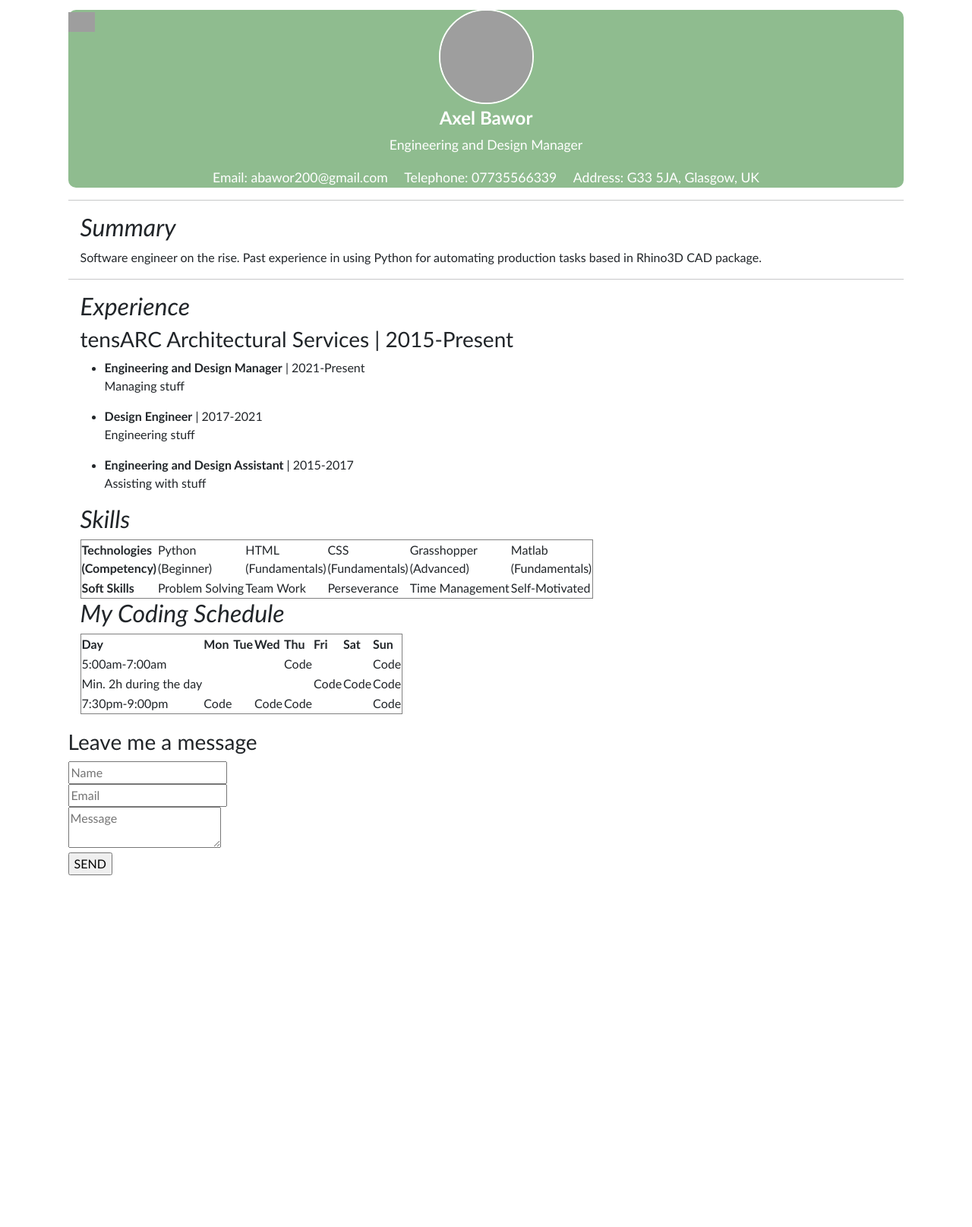
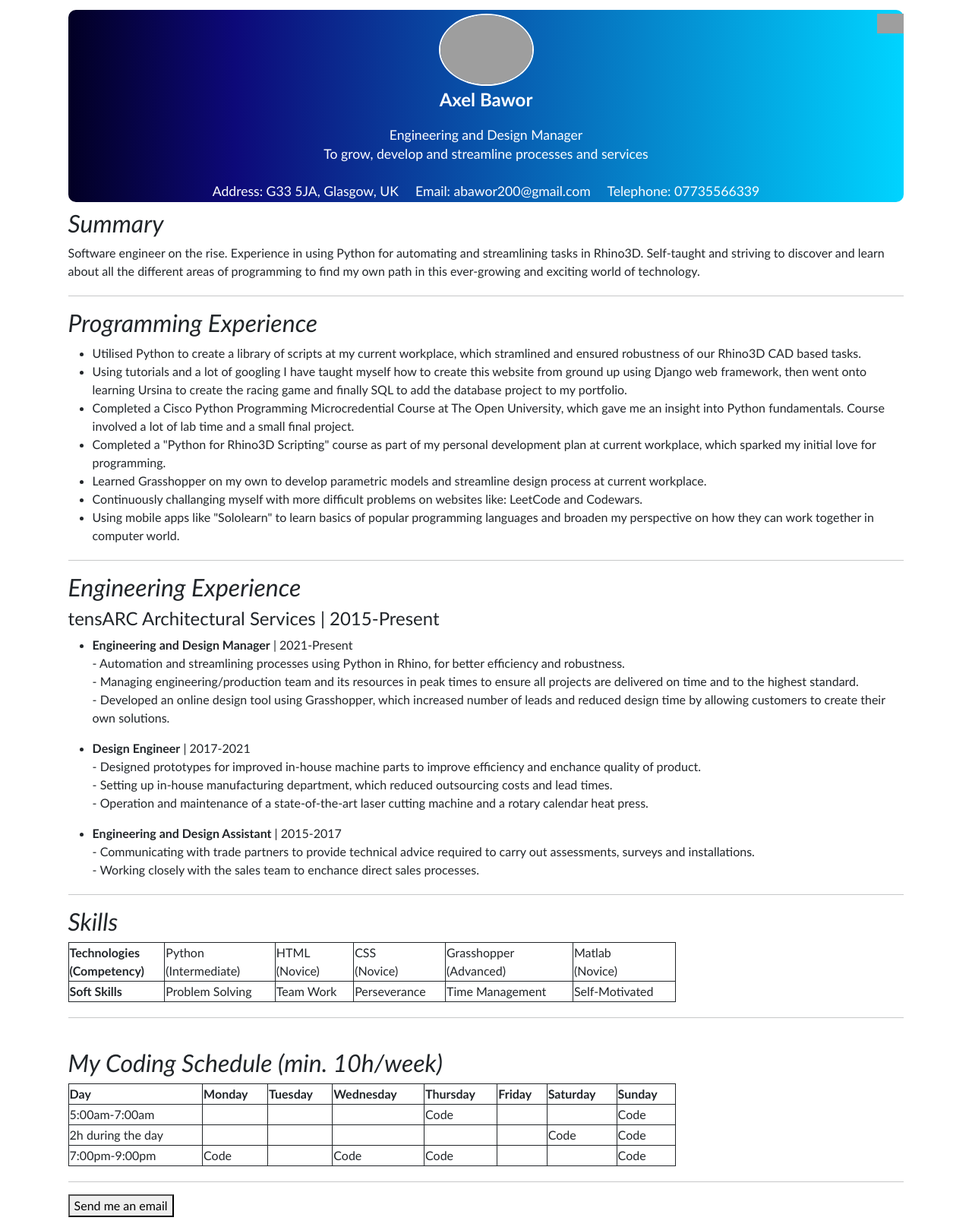
Before and after one commit to abawor/django_portfolio_website, a Django app: page /resume in a window 1280 px wide. Shown: the whole page at 76% size. Before the commit the page ends 1152 px from the top, so only its background shows below. Run offline with Django 3.2, Linux system fonts and the light colour scheme; grey boxes are pictures that could not be loaded.

Commit message:
Worked on Resume page and fixed image centering.

```diff
--- a/blog/static/css/resume.css
+++ b/blog/static/css/resume.css
@@ -7,48 +7,67 @@ h2 {
     font-style: italic;
 }
 
+hr {
+    margin-top: 20px;
+}
+
+input {
+    margin-bottom: 5px;
+}
+
+textarea {
+    margin-bottom: 5px;
+}
+
 .name {
     font-size: 150%;
     font-weight: bold;
-    margin: 0px;
     text-align: center;
 }
 
 .prof-contact {
     font-size: 110%;
-    margin-top: 5px;
     text-align: center;
+    margin-bottom: -1px;
 }
 
 .self-image {
-    display: block;
     border: 2px solid white;
     border-radius: 50%;
-    height: 125px;
     width: 125px;
+    display: block;
     margin: auto;
+    position: relative;
+}
+
+#home {
+    width: 35px;
+    position: absolute;
+    right: 0;
 }
 
 .header {
-    background-color: #8FBC8F;
+    background: rgb(2,0,36);
+    background: linear-gradient(90deg, rgba(2,0,36,1) 0%, rgba(13,9,121,1) 20%, rgba(0,212,255,1) 100%);    margin-top: 0;
     border-radius: 10px;
     color: white;
     padding-top: 5px;
+    position: relative;
 }
 
 .summary {
-    padding-left: 16px;
+    padding-top: 10px;
 }
 
-.experience {
-    padding-left: 16px;
+.skills table {
+    width: 800px;
 }
 
-.skills {
-    padding-left: 16px;
+.my-coding-schedule table {
+    width: 800px;
 }
 
-.my-coding-schedule {
-    padding-left: 16px;
-    margin-bottom: 20px;
+tr, th, td {
+    border: solid;
+    border-width: 1px;
 }
--- a/blog/templates/webapp/blog.html
+++ b/blog/templates/webapp/blog.html
@@ -16,7 +16,7 @@
       		</a>
       	{% endif %}
       	<h1>
-        <a href='/'><img src="https://static.thenounproject.com/png/3064787-200.png" width=35px style="margin-top: -10px;"></a>
+        <a href='/'><img src="https://static.thenounproject.com/png/3064787-200.png" id=home></a>
         Blog</h1>
       </div>
     </header>
--- a/blog/templates/webapp/resume.html
+++ b/blog/templates/webapp/resume.html
@@ -10,55 +10,78 @@
   <body>
         <!-- Header start -->
     <div class='header'>
-      <a href='/'><img src="https://static.thenounproject.com/png/3064787-200.png" width=35px style="margin-top: -5px;"></a>
-      <img class='self-image' src='https://media.licdn.com/dms/image/C4E03AQEq4GcY2QD6vQ/profile-displayphoto-shrink_800_800/0/1645962424302?e=1685577600&v=beta&t=jZNSpBnkxE7z1IHIqr-jY0YRtD3vc1wZTfQc0Ipqes4' style="margin-top: -30px;">
+      <a href='/'><img src="https://static.thenounproject.com/png/3064787-200.png" id=home></a>
+      <img class='self-image' src='https://media.licdn.com/dms/image/C4E03AQEq4GcY2QD6vQ/profile-displayphoto-shrink_800_800/0/1645962424302?e=1685577600&v=beta&t=jZNSpBnkxE7z1IHIqr-jY0YRtD3vc1wZTfQc0Ipqes4'>
           <p class='name'> Axel Bawor </p>
           <p class='prof-contact'> Engineering and Design Manager </p>
-      <p class='prof-contact'> Email: abawor200@gmail.com &emsp; Telephone: 07735566339 &emsp; Address: G33 5JA, Glasgow, UK </p>
+          <p class='prof-contact'> To grow, develop and streamline processes and services </p>
+          <br>
+      <p class='prof-contact'> Address: G33 5JA, Glasgow, UK  &emsp; Email: abawor200@gmail.com &emsp; Telephone: 07735566339 </p>
     </div>
-    <hr/>
         <!-- Header end -->
 
         <!-- Summary section start -->
     <div class='summary'>
       <h2> Summary </h2>
-      <p> Software engineer on the rise. Past experience in using
-        Python for automating production tasks based in Rhino3D CAD package. </p>
+      <p> Software engineer on the rise. Experience in using Python for automating and
+      streamlining tasks in Rhino3D. Self-taught and striving to discover and learn
+      about all the different areas of programming to find my own path in this ever-growing
+      and exciting world of technology.</p>
+      <hr>
     </div>
-    <hr>
         <!-- Summary section end -->
 
         <!-- Experience section start -->
-    <div class='experience'>
-      <h2> Experience </h2>
-      <div class='jobs'>
-        <h3> tensARC Architectural Services | 2015-Present </h3>
+    <div>
+      <h2> Programming Experience </h2>
+        <ul>
+          <li>Utilised Python to create a library of scripts at my current workplace, which stramlined and ensured robustness of our Rhino3D CAD based tasks.</li>
+          <li>Using tutorials and a lot of googling I have taught myself how to create this website from ground up using Django web framework, then went onto learning Ursina to create the racing game and finally SQL to add the database project to my portfolio.</li>
+          <li>Completed a Cisco Python Programming Microcredential Course at The Open University, which gave me an insight into Python fundamentals. Course involved a lot of lab time and a small final project.</li>
+          <li>Completed a "Python for Rhino3D Scripting" course as part of my personal development plan at current workplace, which sparked my initial love for programming.</li>
+          <li>Learned Grasshopper on my own to develop parametric models and streamline design process at current workplace.</li>
+          <li>Continuously challanging myself with more difficult problems on websites like: LeetCode and Codewars.</li>
+          <li>Using mobile apps like "Sololearn" to learn basics of popular programming languages and broaden my perspective on how they can work together in computer world.</li>
+        </ul>
+      <hr>
+      </div>
+      <h2> Engineering Experience </h2>
+      <div>
+        <h4> tensARC Architectural Services | 2015-Present </h4>
         <ul>
           <li><b>Engineering and Design Manager</b> | 2021-Present
-            <p>Managing stuff</p>
+            <p>- Automation and streamlining processes using Python in Rhino, for better efficiency and robustness.<br>
+            - Managing engineering/production team and its resources in peak times to ensure all projects are delivered on time and to the highest standard.<br>
+            - Developed an online design tool using Grasshopper, which increased number of leads and reduced design time by allowing customers to create their own solutions.</p>
           </li>
           <li><b>Design Engineer</b> | 2017-2021
-            <p>Engineering stuff</p>
+            <p>- Designed prototypes for improved in-house machine parts to improve efficiency and enchance quality of product.<br>
+            - Setting up in-house manufacturing department, which reduced outsourcing costs and lead times.<br>
+            - Operation and maintenance of a state-of-the-art laser cutting machine and a rotary calendar heat press.</p>
+          </li>
           </li>
           <li><b>Engineering and Design Assistant</b> | 2015-2017
-            <p>Assisting with stuff</p>
+            <p>- Communicating with trade partners to provide technical advice required to carry out assessments, surveys and installations.<br>
+            - Working closely with the sales team to enchance direct sales processes.<br>
+          </li>
           </li>
         </ul>
       </div>
+      <hr>
     </div>
         <!-- Experience section end -->
 
         <!-- Skills section start -->
     <div class='skills'>
       <h2> Skills </h2>
-      <table border='1'>
+      <table>
         <tr>
           <th>Technologies <br> (Competency)</th>
-          <td>Python <br> (Beginner)</td>
-          <td>HTML <br> (Fundamentals)</td>
-          <td>CSS <br> (Fundamentals)</td>
+          <td>Python <br> (Intermediate)</td>
+          <td>HTML <br> (Novice)</td>
+          <td>CSS <br> (Novice)</td>
           <td>Grasshopper <br> (Advanced)</td>
-          <td>Matlab <br> (Fundamentals)</td>
+          <td>Matlab <br> (Novice)</td>
         </tr>
         <tr>
           <th>Soft Skills</th>
@@ -69,22 +92,24 @@
           <td>Self-Motivated</td>
         </tr>
       </table>
+      <hr>
     </div>
         <!-- Skills section end -->
 
         <!-- My Schedule section start -->
+    <br>
     <div class='my-coding-schedule'>
-      <h2>My Coding Schedule</h2>
-      <table border='1'>
+      <h2>My Coding Schedule (min. 10h/week)</h2>
+      <table>
         <tr>
           <th>Day</th>
-          <th>Mon</th>
-          <th>Tue</th>
-          <th>Wed</th>
-          <th>Thu</th>
-          <th>Fri</th>
-          <th>Sat</th>
-          <th>Sun</th>
+          <th>Monday</th>
+          <th>Tuesday</th>
+          <th>Wednesday</th>
+          <th>Thursday</th>
+          <th>Friday</th>
+          <th>Saturday</th>
+          <th>Sunday</th>
         </tr>
         <tr>
           <td>5:00am-7:00am</td>
@@ -97,17 +122,17 @@
           <td>Code</td>
         </tr>
         <tr>
-          <td>Min. 2h during the day</td>
+          <td>2h during the day</td>
+          <td></td>
           <td></td>
           <td></td>
           <td></td>
           <td></td>
           <td>Code</td>
           <td>Code</td>
-          <td>Code</td>
         </tr>
         <tr>
-          <td>7:30pm-9:00pm</td>
+          <td>7:00pm-9:00pm</td>
           <td>Code</td>
           <td></td>
           <td>Code</td>
@@ -117,18 +142,12 @@
           <td>Code</td>
         </tr>
       </table>
+      <hr>
     </div>
         <!-- My Schedule section end -->
 
         <!-- Leave me a message section start -->
-    <h3>Leave me a message</h3>
-    <form>
-      <input placeholder='Name' required /><br>
-      <input placeholder='Email' required /><br>
-      <textarea placeholder='Message'required ></textarea>
-    <br>
-      <input type='submit' value='SEND'/>
-    </form>
+      <button onclick="location.href='mailto:abawor200@gmail.com';">Send me an email</button>
         <!-- Leave me a message section end -->
         </body>
 </html>
```
Also changed, not shown: blog/static/css/base.css (+7 -6 lines), blog/static/css/blog.css (+9 -1 lines).
